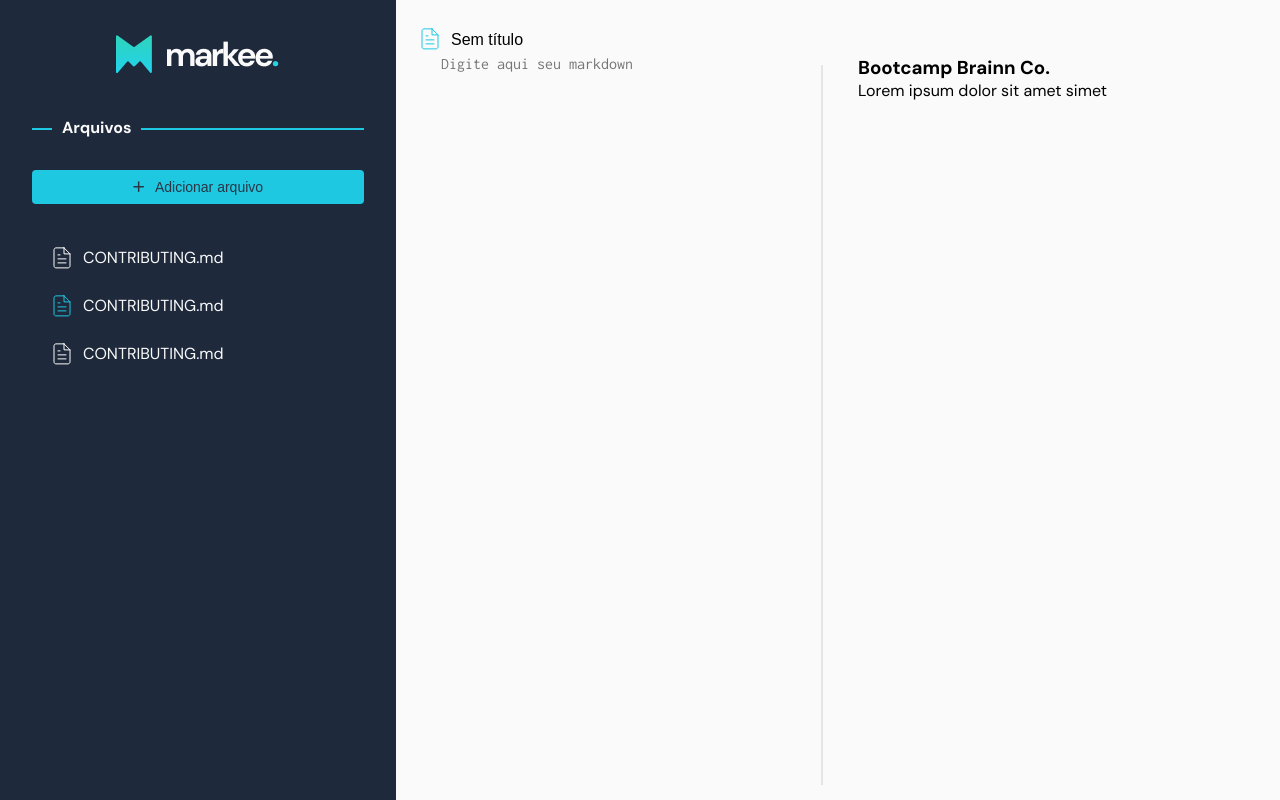
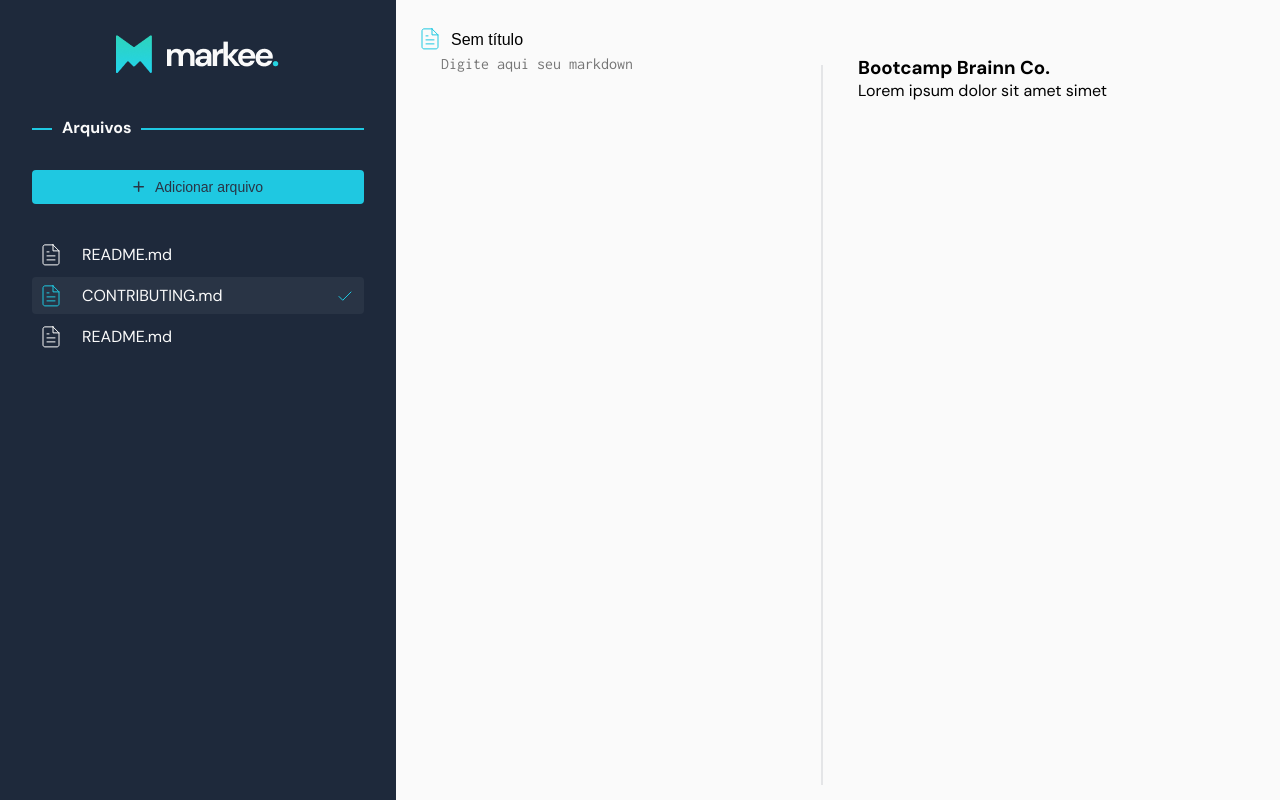
Before and after one commit to Andoly/markee-app, a React (Create React App) app: page / in a window 1280 px wide. Built offline with nearby package versions, Linux system fonts and the light colour scheme.

Commit message:
Challenge fix from repo

```diff
--- a/src/components/Aside/Aside.style.ts
+++ b/src/components/Aside/Aside.style.ts
@@ -1,5 +1,6 @@
 import styled, { css } from 'styled-components/macro'
 import * as Icon from 'ui/icons'
+import { StatusIconProps, StatusIcon } from './StatusIcon'
 
 export const AsideContainer = styled.aside`
   background: ${({ theme }) => theme.colors.black};
@@ -78,17 +79,8 @@ export const ButtonPlus = styled(DefaultButton)`
 `
 
 export const RemoveIcon = styled(Icon.Remove)`
-  ${({ theme }) => css`
-    width: 12px;
-    cursor: pointer;
-    display: none;
-    margin: 0 0 0 auto;
-    padding: 0;
-
-    &:hover {
-      color: ${theme.colors.primary};
-    }
-  `}
+  margin: 0 0 0 auto;
+  padding: 0;
 `
 
 export const ArchivesList = styled.ul`
@@ -96,37 +88,64 @@ export const ArchivesList = styled.ul`
   margin: 0;
   padding: 0;
 `
+export const StatusIconStyled = styled(StatusIcon)<StatusIconProps>`
+  ${({ status }) => css`
+    position: absolute;
+    right: 12px;
+    top: 50%;
+    margin-top: ${status === 'saving' ? -5 : 0}px;
+    transform: translateY(-50%);
+  `}
+`
+
+export const RemoveButton = styled(DefaultButton)`
+  background: transparent;
+  border: 0;
+  display: none;
+  margin: 0 0 0 auto;
+  padding: 0;
+  position: absolute;
+  right: 12px;
+  top: 50%;
+  transform: translateY(-50%);
+  width: 12px;
+`
 
 export const FileListItem = styled.li`
-  position: relative;
+  ${({ theme }) => css`
+    position: relative;
 
-`
-
-export const FileItem = styled.a`
-  ${({ theme }) => css`
-    background: ${({ theme }) => theme.colors.black};
-    border: 1px solid ${({ theme }) => theme.colors.black};
-    color: ${({ theme }) => theme.colors.white};
-
-    border-radius: 4px;
-    font-size: 1.6rem;
-    margin-bottom: 6px;
-    padding: 8px 20px;
-    display: flex;
-    justify-content: left;
-    align-items: center;
-
-    & svg {
-      margin-right: 12px;
-      padding-top: 2px;
-      align-self: center;
-    }
     &:hover {
-      background-color: ${theme.colors.lightBlack};
-
-      ${RemoveIcon} {
+      ${ArchiveItem} {
+        background-color: ${theme.colors.lightBlack};
+      }
+      ${RemoveButton} {
         display: block;
       }
+
     }
   `}
 `
+
+type FileItemLinkProps = {
+  active: boolean
+}
+
+export const ArchiveItem = styled.a<FileItemLinkProps>`
+  ${({ theme, active }) => css`
+    text-decoration: none;
+    background: url("${active ? Icon.FileActiveUrl : Icon.FileUrl}") 10px 50% no-repeat;
+      display: flex;
+    align-items: center;
+    border-radius: 4px;
+    color: ${theme.colors.white};
+    font-size: 1.6rem;
+    margin-bottom: 4px;
+    padding: 8px 32px 8px 50px;
+
+    ${active &&
+    css`
+      background-color: ${theme.colors.lightBlack};
+    `}
+  `}
+`
--- a/src/components/Aside/Aside.tsx
+++ b/src/components/Aside/Aside.tsx
@@ -16,21 +16,21 @@ const files: File[] = [
     name: 'README.md',
     content: 'Conteúdo do README',
     active: false,
-    status: 'saved',
+    status: 'saving',
   },
   {
     id: '1',
     name: 'CONTRIBUTING.md',
     content: 'Conteúdo do Contributing',
     active: true,
-    status: 'editing',
+    status: 'saved',
   },
   {
     id: '3',
     name: 'README.md',
     content: 'Conteúdo do README',
     active: false,
-    status: 'saved',
+    status: 'editing',
   },
 ]
 
@@ -48,10 +48,14 @@ const Aside = () => {
       <S.ArchivesList>
         {files.map((file) => (
           <S.FileListItem key={file.id}>
-            <S.FileItem>
-              {file.active ? <Icon.FileSave /> : <Icon.File />} CONTRIBUTING.md
-              {!file.active && <S.RemoveIcon />}
-            </S.FileItem>
+            <S.ArchiveItem active={file.active}>{file.name}</S.ArchiveItem>
+            {file.active && <S.StatusIconStyled status={file.status} />}
+
+            {!file.active && (
+              <S.RemoveButton title={`Remover o arquivo ${file.name}`}>
+                <S.RemoveIcon />
+              </S.RemoveButton>
+            )}
           </S.FileListItem>
         ))}
       </S.ArchivesList>
--- /dev/null
+++ b/src/components/Aside/StatusIcon.tsx
@@ -0,0 +1,35 @@
+import styled, { keyframes } from 'styled-components'
+import * as Icon from 'ui/icons'
+
+export type StatusIconProps = {
+  status: 'editing' | 'saving' | 'saved';
+  className?: string;
+};
+
+const EditStatus = styled(Icon.Loading)`
+  margin-right: 2px;
+`
+
+const rotation = keyframes`
+  from {
+    transform: rotate(0deg);
+  }
+
+  to {
+    transform: rotate(359deg);
+  }
+`
+
+const LoadingStatus = styled(Icon.Loading)`
+  animation: ${rotation} 1s infinite linear;
+`
+
+export function StatusIcon ({ status = 'saved', className }: StatusIconProps) {
+  const Comp = {
+    editing: EditStatus,
+    saving: LoadingStatus,
+    saved: Icon.Check,
+  }[status]
+
+  return <Comp className={className} />
+}
```
Also changed, not shown: tsconfig.json (line endings or trailing spaces).
